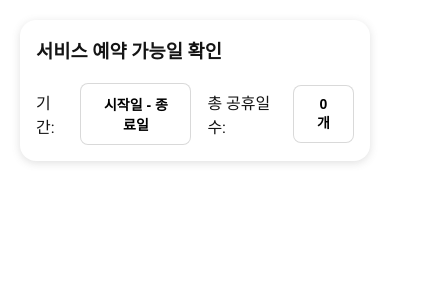
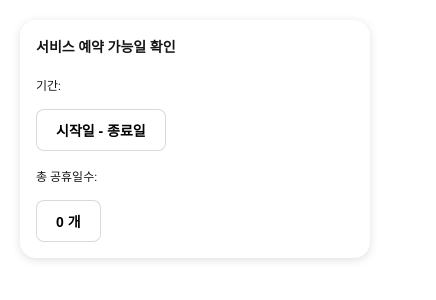
Before and after one commit to seod0209/reservation-calendar, a React (Create React App) app: page / in a window 390 px wide. Shown: the top 300 px of the page, 436 px wide, since content can reach past the window. Built offline with nearby package versions, Linux system fonts and the light colour scheme; no server answers.

Commit message:
feat: 768px 이하 모바일 화면으로 간주. 반응형 UI 적용

```diff
--- a/src/components/calendar/index.tsx
+++ b/src/components/calendar/index.tsx
@@ -4,7 +4,6 @@ import styled from '@emotion/styled';
 
 import { useDateRange } from '@Hooks/use-date-range';
 import { useCalendar } from '@Hooks/use-calendar';
-
 import { dateFormatter } from '@Utils/date-formatter';
 
 import Header from './Header';
@@ -57,7 +56,9 @@ interface CalendarProps {
 
 const Calendar: FC<CalendarProps> = ({ searchDateRange, closeCalendar }) => {
   const DAY_LIST = ['일', '월', '화', '수', '목', '금', '토'];
+
   const { calendarGroupByWeek, currDate, setCurrDate } = useCalendar();
+
   const { start, end, currStartDate, currEndDate, isStartError, isEndError, handleStart, handleEnd, handleSelectDate } =
     useDateRange(setCurrDate);
 
--- a/src/pages/main/components/search-holidays-by-date-range/CalendarAndHolidayTotalCount.tsx
+++ b/src/pages/main/components/search-holidays-by-date-range/CalendarAndHolidayTotalCount.tsx
@@ -10,6 +10,11 @@ const Container = styled.div`
   align-items: center;
   gap: 16px;
   width: 100%;
+  @media (max-width: 768px) {
+    flex-direction: column;
+    justify-content: center;
+    align-items: flex-start;
+  }
 `;
 
 const CalendarButtonContainer = styled.div`
@@ -21,6 +26,9 @@ const CalendarContainer = styled.div<{ isvisible: boolean }>`
   position: absolute;
   top: 50px;
   left: 0px;
+  @media (max-width: 768px) {
+    left: -24px;
+  }
 `;
 
 const Text = styled.span``;
--- a/src/styles/Global.tsx
+++ b/src/styles/Global.tsx
@@ -25,9 +25,9 @@ const reset = css`
     -webkit-user-select:none;
     -moz-user-select:none;
     -ms-user-select:none;
-    user-select:none
+    user-select:none;
 
-    @media screen and (max-width: 768px) {
+    @media (max-width: 768px) {
       min-width: 360px;
       font-size: 12px;
     }
```
